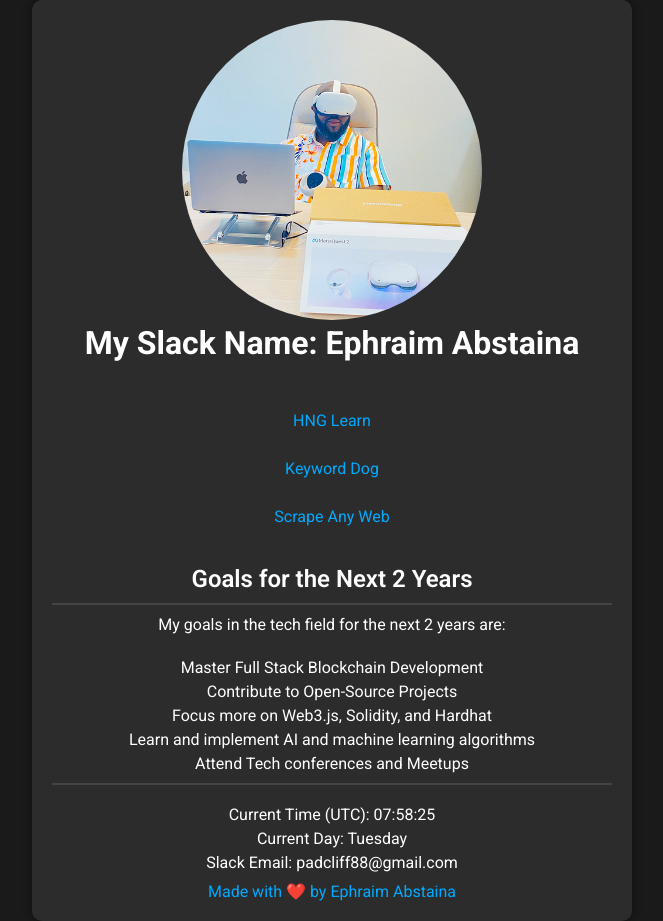
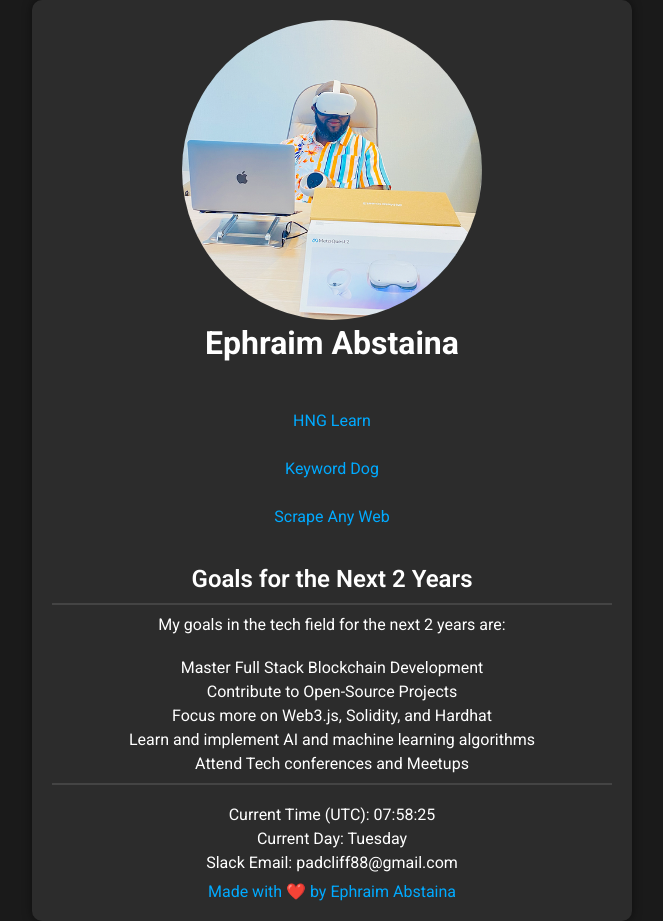
Before and after one commit to Abstaina44/HNG-Frontend-Task, a plain HTML site: page index.html in a window 1280 px wide. Shown: the whole page, without its empty margins (308-971 px from the left). Drawn offline with Linux system fonts and the light colour scheme.

Commit message:
Refactor index.html

```diff
--- a/index.html
+++ b/index.html
@@ -11,10 +11,9 @@
 <body>
     <div class="container">
         <header>
+        <img src="assets/EphraimAbstaina.png" alt="Slack Profile Picture" data-testid="slackProfilePicture"> <br>
 
-        <img src="assets/EphraimAbstaina.png" alt="Slack Profile Picture" data-testid="slackProfilePicture">
-
-            <h1>My Slack Name: Ephraim Abstaina</h1>
+        <h1>Ephraim Abstaina</h1>
         </header>
         <nav>
             <ul>
```
